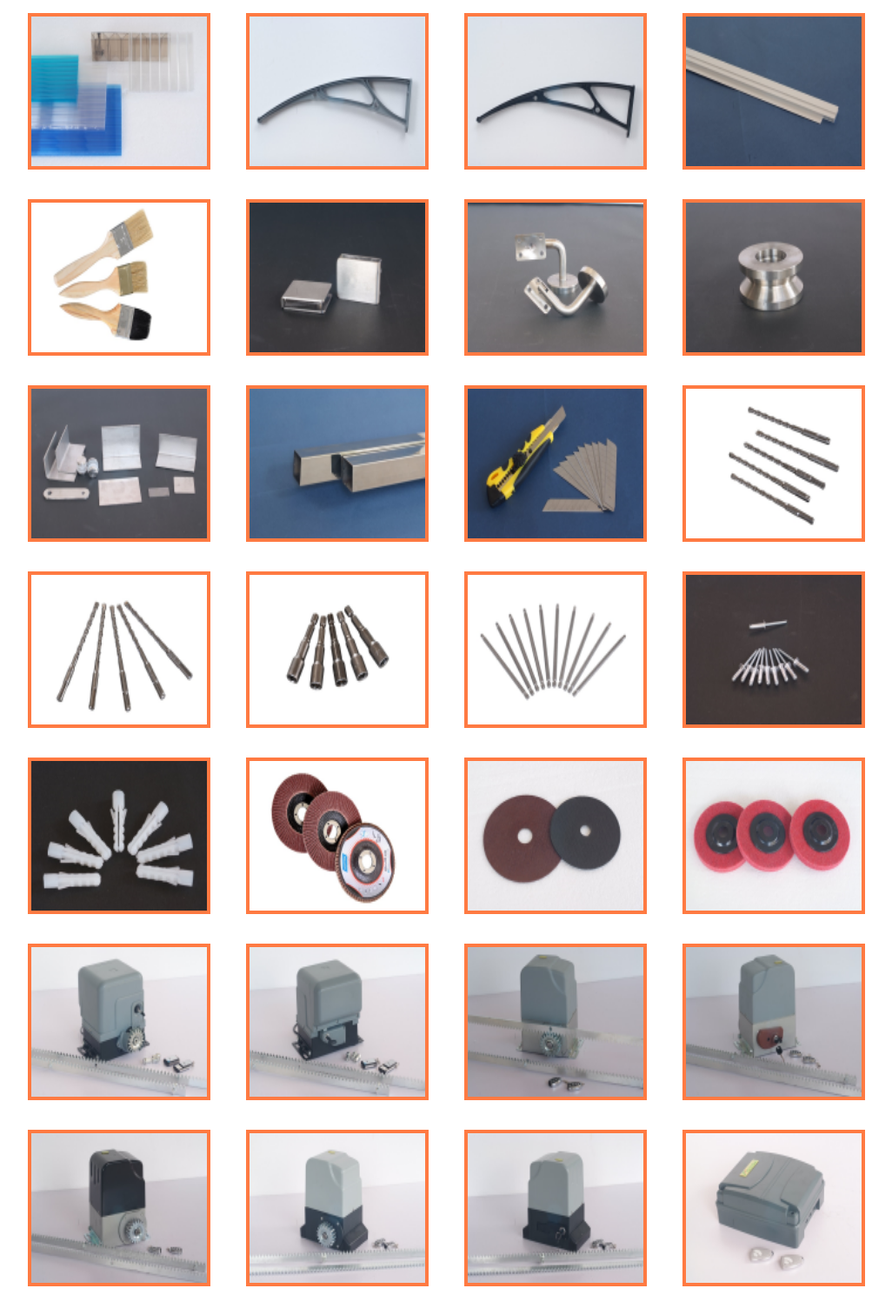
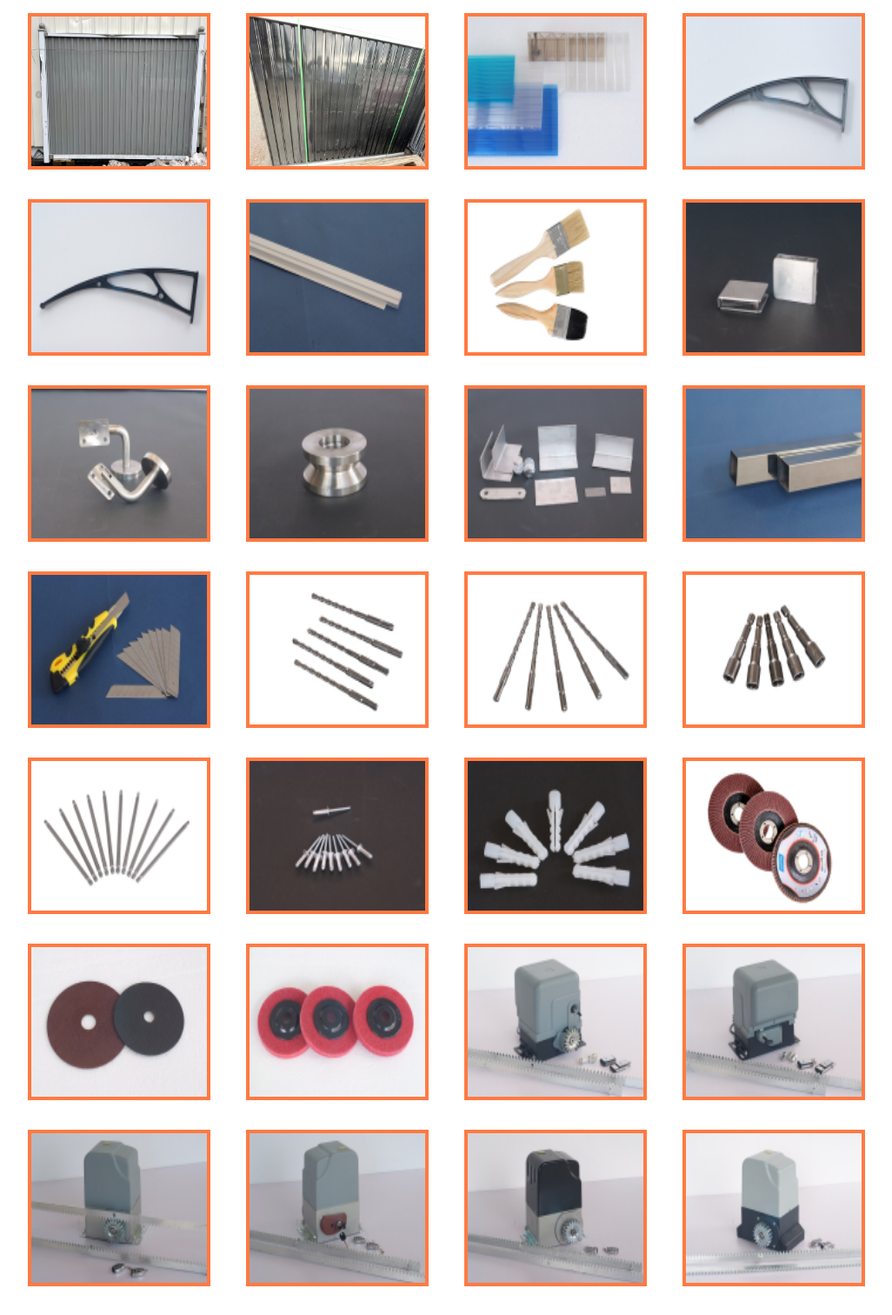
Before and after one commit to KevinXu17/MLbuildingsupply, a PHP site: page /others.html in a window 1280 px wide; the page is wider, and only the part inside the window is pictured. Shown: the part 151-1663 px from the top of that part at 87% size, without its empty margins (142-1168 px from the left). Run offline with PHP 8.4, Linux system fonts and the light colour scheme; some libraries are stand-ins or nearby versions.

Commit message:
1) add new img for other; 2) add view catalogue in main page

```diff
--- a/index.html
+++ b/index.html
@@ -235,6 +235,7 @@
     <span id="big">ML Building Supply Ltd.</span> <span class="p" id="p_1">is an aluminum wholesale company selling a variety of high quality aluminum products and building materials for the commercial and residential constructional industry. Our company was established in October 2011.</span></p>
 	  <p class="p" id="p_2">In this years, we have built a network of over 100 corporate clients in BC and across Canada by providing solutions in sourcing and custom fabrication of key building components for a range of complex projects and developments.</p>
 	  <p class="p" id="p_3">Our professional staff and sales team work hard every day to assist our customers with precise recommendations, and delivery of key products and materials to locations all across Canada. We offer service in English, Mandarin, and Cantonese. Purchase orders are accepted by phone or email.</p>
+    <p><strong style="font-family: 'Roboto Slab', sans-serif" id="p_catalogue">Accessories Catalogue:</strong><a href="img/accessorycatalogue.pdf" target="_blank">    <strong style="font-family: 'Roboto Slab', sans-serif" id="p_catalogue">    View Here</strong></a></p>
     <p><strong style="font-family: 'Roboto Slab', sans-serif" id="p_phone">Phone Number: +1 604-430-3008</strong></p>
     <p><strong style="font-family: 'Roboto Slab', sans-serif" id="p_email">Email: <a href="mlbuildingsupplysales@gmail.com">mlbuildingsupplysales@gmail.com</a></strong></p>
     <p><strong style="font-family: 'Roboto Slab', sans-serif" id="p_address">Address: 8014 Webster Road, Delta BC Canada. V4G 1G6</strong></p>
--- a/others.html
+++ b/others.html
@@ -77,6 +77,8 @@
 
   	<div class="grid_12">
 
+      <a href="img/ot_a11_m.jpg" class="lightbox_trigger"><div class="item"><img src="img/ot_fence01.png"/></div></a>
+      <a href="img/ot_a11_m.jpg" class="lightbox_trigger"><div class="item"><img src="img/ot_fence02.png"/></div></a>
   		<a href="img/ot_a11_m.jpg" class="lightbox_trigger"><div class="item"><img src="img/ot_a11_m_s.jpg"/></div></a>
       <a href="img/ot_a12_m.jpg" class="lightbox_trigger"><div class="item"><img src="img/ot_a12_m_s.jpg"/></div></a>
       <a href="img/ot_a13_m.jpg" class="lightbox_trigger"><div class="item"><img src="img/ot_a13_m_s.jpg"/></div></a>
--- a/style.css
+++ b/style.css
@@ -157,7 +157,7 @@ html, body {
 }
 
 #menu li a:link, a:visited {
-    color: white;
+    /*color: white;*/
     font-family: 'Roboto Slab', sans-serif;
     text-shadow: 0 1px 1px #000000;
     display: inline-block;
```
Also changed, not shown: img/ot_fence01.png (added), img/ot_fence02.png (added), 1 other file.
